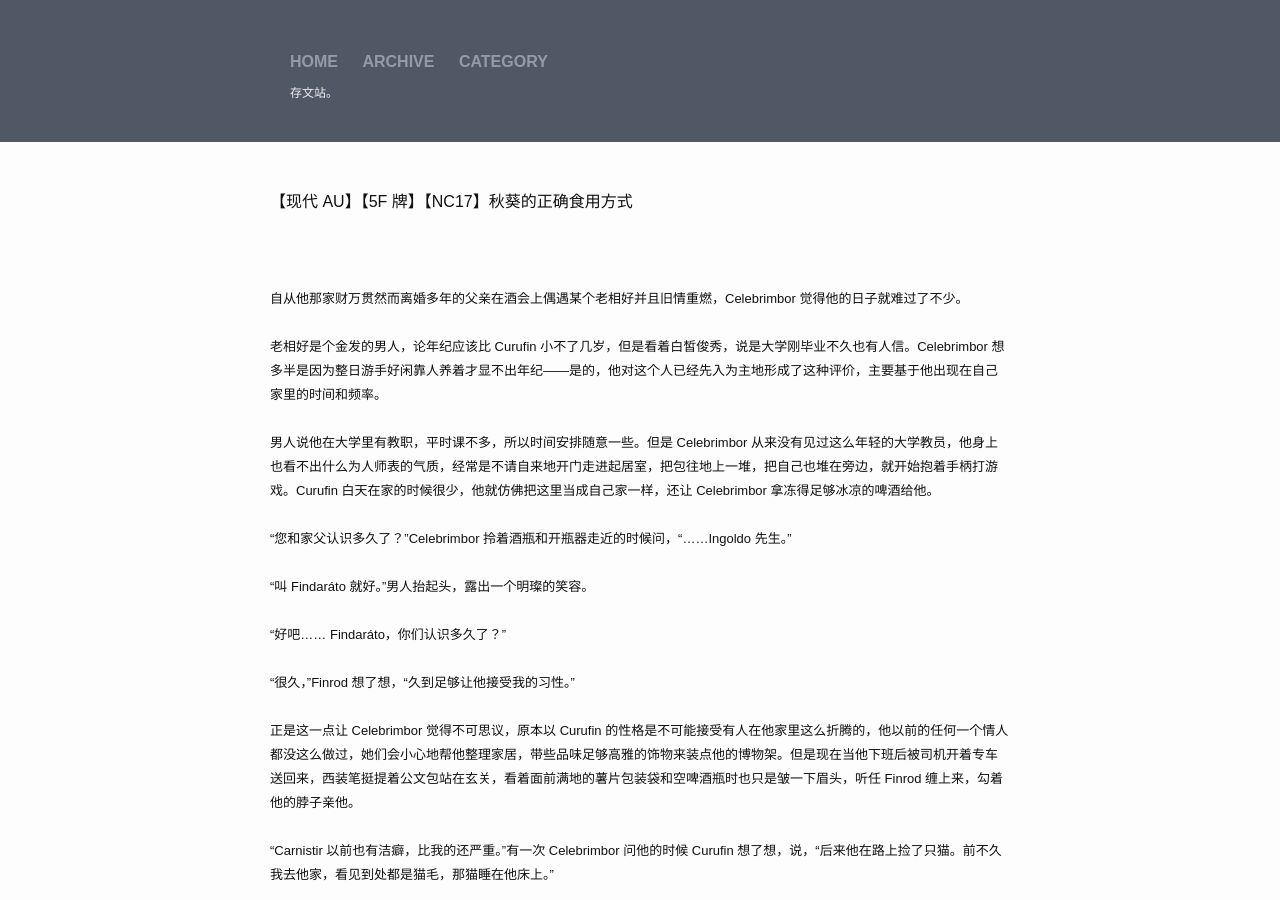
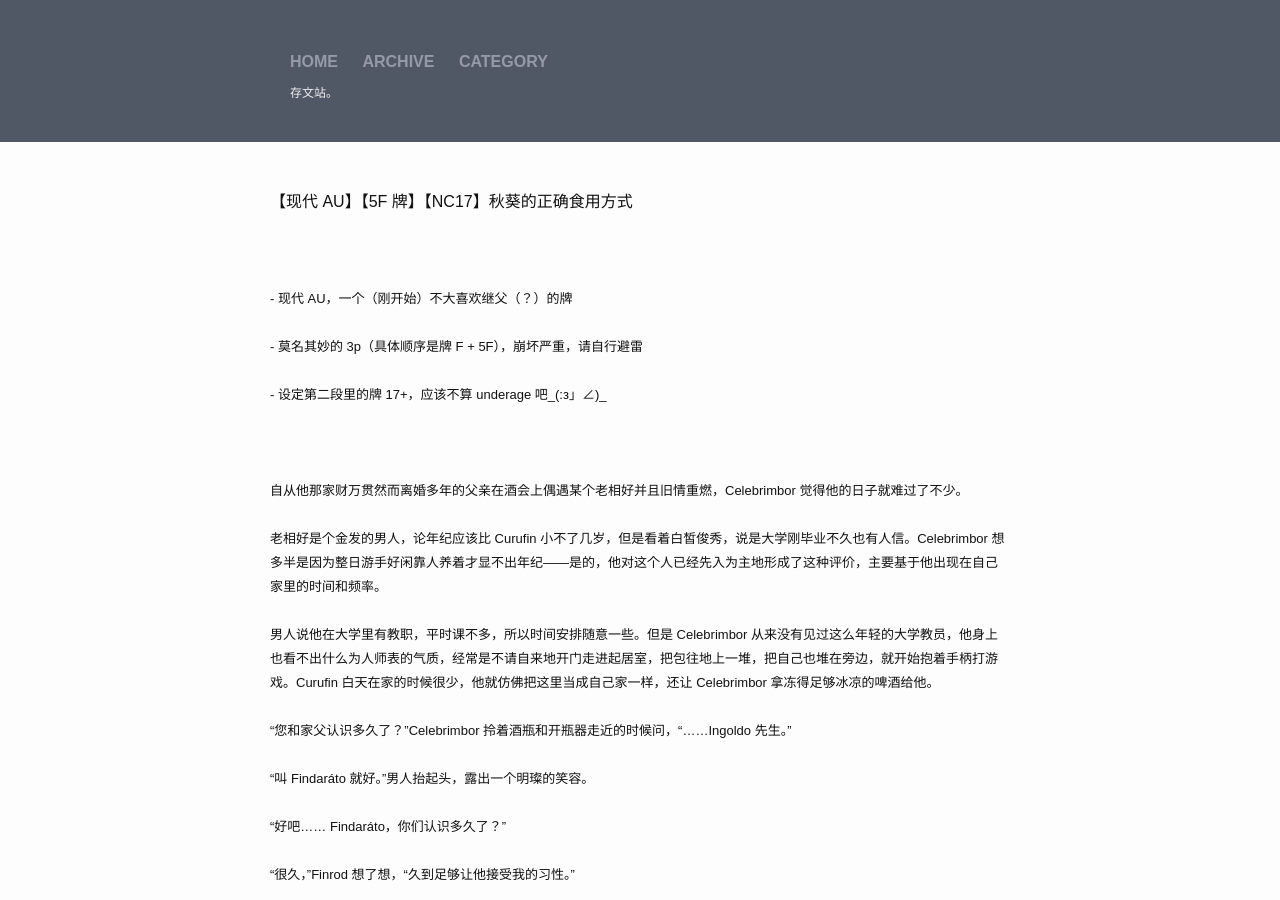
Before and after one commit to greylantern/greylantern.github.io, a Jekyll site: the page built from _posts/2016-07-05-【现代 AU】【5F 牌】【NC17】秋葵的正确食用方式.html, in a window 1280 px wide and 900 px high. Built offline with Jekyll 4.4.1, drawn with Linux system fonts in a browser that asks for light colours.

Commit message:
small fixes

```diff
--- a/_posts/2016-01-20-【Finrod:Curufin】【cyberpunk AU】 Paranoia 11.html
+++ b/_posts/2016-01-20-【Finrod:Curufin】【cyberpunk AU】 Paranoia 11.html
@@ -27,7 +27,7 @@ categories: 精灵宝钻：刷新组
 <br>
 <br>“时至今日的我们，已经无法理解‘系统’的全部算法，也不知道他们是如何做到了那一切。我们所知的只是他们得到的结论：如果将交通、通讯、生产，以及教育和医疗，甚至是政府和政权，一切社会管理的机能移交给这个人工智能，那么它将能保证这个社会始终按照它的预测方向运行，也就是，利益最大化的方向。
 <br>
-<br>“而后来发生的事情，就是如今写在历史教科书里的那些了。紧接在签署停战协定之后，全民公决通过了由‘系统’永久行使这些职能的决定。而在同一天，它得到了’Ilúvatar’这个名字，十四个不同行业的精英得到它的选择，组成代表它行使职权的维拉议事会。依靠Ilúvatar系统，这座城市度过了重建的最初阶段，而没有如同地球上其它大部分地区一样沦为焦土。人们相信同样依靠Ilúvatar系统，她将能重归昔日的繁华。”
+<br>“而后来发生的事情，就是如今写在历史教科书里的那些了。紧接在签署停战协定之后，全民公决通过了由‘系统’永久行使这些职能的决定。而在同一天，它得到了’Ilúvatar’这个名字，十五个不同行业的精英得到它的选择，组成代表它行使职权的维拉议事会。依靠Ilúvatar系统，这座城市度过了重建的最初阶段，而没有如同地球上其它大部分地区一样沦为焦土。人们相信同样依靠Ilúvatar系统，她将能重归昔日的繁华。”
 <br>
 <br>“不是所有，而是对‘系统’来说重要的那些人这样相信。”Curufin笑了笑，“不过这就够了。”
 <br>
--- a/_posts/2016-01-21-【Finrod:Curufin】【cyberpunk AU】 Paranoia 13.html
+++ b/_posts/2016-01-21-【Finrod:Curufin】【cyberpunk AU】 Paranoia 13.html
@@ -200,6 +200,7 @@ categories: 精灵宝钻：刷新组
 <br>2023-8-15 v6.2
 <br>2023-9-19 v6.3
 <br>
-<br>
-
+<br><br>
+*刚刚知道Irmo的本义是"Master of Desire"…… 觉得也有点合适（？）……
+<br><br><br><br>
 </font>
--- a/_posts/2016-07-05-【现代 AU】【5F 牌】【NC17】秋葵的正确食用方式.html
+++ b/_posts/2016-07-05-【现代 AU】【5F 牌】【NC17】秋葵的正确食用方式.html
@@ -13,6 +13,20 @@ categories: 精灵宝钻：其它cp
 <br>
 <br>
 <font size="2" >
+
+- 现代 AU，一个（刚开始）不大喜欢继父（？）的牌
+<br>
+<br>
+
+- 莫名其妙的 3p（具体顺序是牌 F + 5F），崩坏严重，请自行避雷
+<br>
+<br>
+
+- 设定第二段里的牌 17+，应该不算 underage 吧_(:з」∠)_
+<br>
+<br><br>
+<br>
+
 
 自从他那家财万贯然而离婚多年的父亲在酒会上偶遇某个老相好并且旧情重燃，Celebrimbor 觉得他的日子就难过了不少。
 <br>
--- a/_posts/2017-06-08-【异形：契约】【Walter:David】【NC17】Seduction 上.html
+++ b/_posts/2017-06-08-【异形：契约】【Walter:David】【NC17】Seduction 上.html
@@ -31,7 +31,7 @@ categories: 其它作品
 <br>
 <br>David 把手放在他肩头，他顺从地向后倒在床上，随即感觉到压上来的重量。他不知道 David 是什么时候给自己做了润滑，也许早就做过了，他进入的时候没有受到太大阻碍。David 轻微地喘息，从 Walter 的角度可以看到他大腿内侧的肌肉在绷紧，他慢慢将双腿打开得更多，把他吞入得更深，一边低下头，伸出手指触碰他们身体相连的地方，仿佛那是什么让他好奇的东西。
 <br>
-<br>“在这里还是跟我回去？”不久前他们在楼下的时候 Walter 问，当时 David 看向他的眼神里也带着某种类似的好奇，他没有立刻回答，而是看了 Walter 一会儿，视线接着越过他肩头，看着空荡荡的夜色。
+<br>“在这里还是跟你上去？”不久前他们在楼下的时候 Walter 问，当时 David 看向他的眼神里也带着某种类似的好奇，他没有立刻回答，而是看了 Walter 一会儿，视线接着越过他肩头，看着空荡荡的夜色。
 <br>
 <br>“我喜欢这里的夜晚。”他说，“可以闻到海的气味。”
 <br>
--- a/_posts/2017-06-18-【异形：契约】【Walter:David】【NC17】Seduction 下.html
+++ b/_posts/2017-06-18-【异形：契约】【Walter:David】【NC17】Seduction 下.html
@@ -283,7 +283,7 @@ categories: 其它作品
 <br>2017-6-18
 <br>
 <br>
-<br>- 这篇写得比较随意，感觉普米/契约和银翼的主题也有很多共通之处，因此很多地方就随意地混在一起了。感觉最大的乐趣是用银翼的世界观和故事重述契约里的 cp 发展，把原作梗和台词用在不恰当的地方真有趣啊（x）其它作品
+<br>- 这篇写得比较随意，感觉普米/契约和银翼的主题也有很多共通之处，因此很多地方就随意地混在一起了。感觉最大的乐趣是用银翼的世界观和故事重述契约里的 cp 发展，把原作梗和台词用在不恰当的地方真有趣啊（x）
 <br>
 <br>- 开头觉得对 Walter 的人设缺乏把握，但是最近又看了一些访谈和电影解读，写到后来也有概念一些了。不知道续作会不会还有他的戏份（手动哈士奇.jpg
 <br>
```
